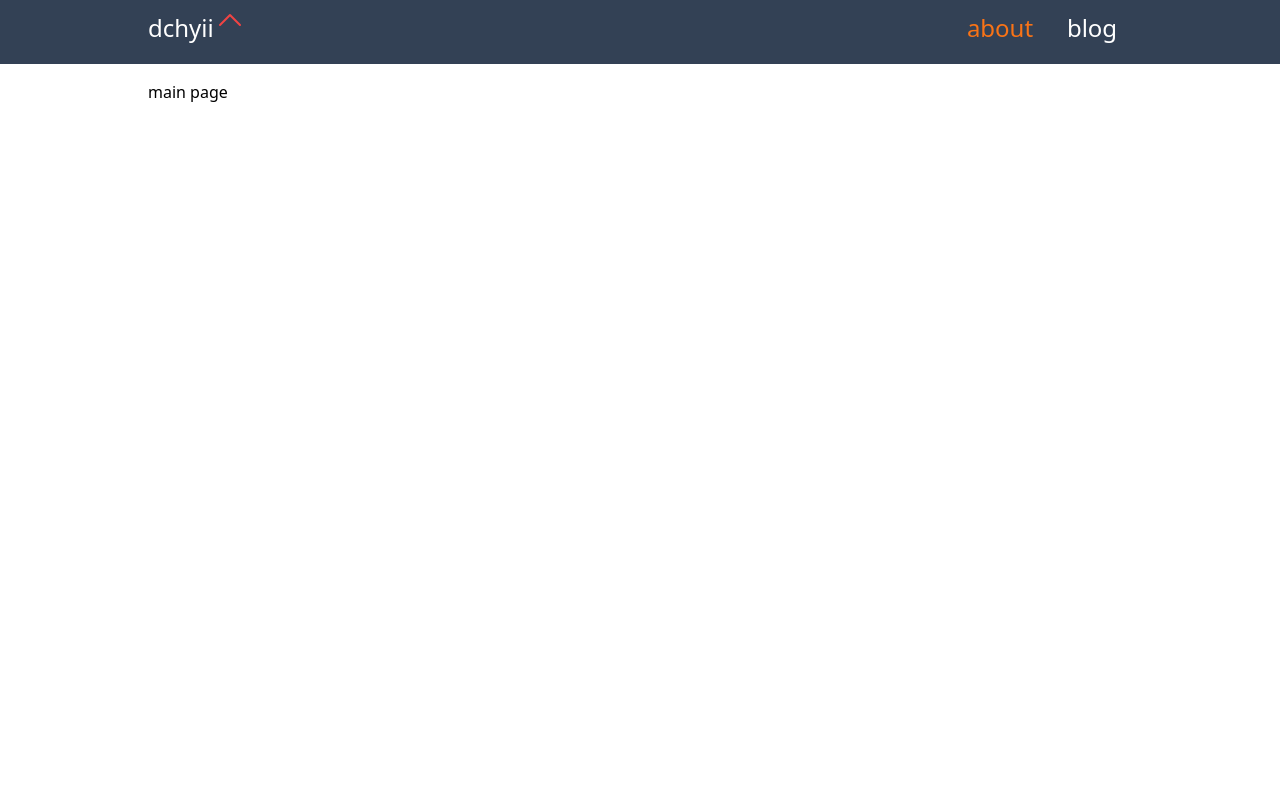
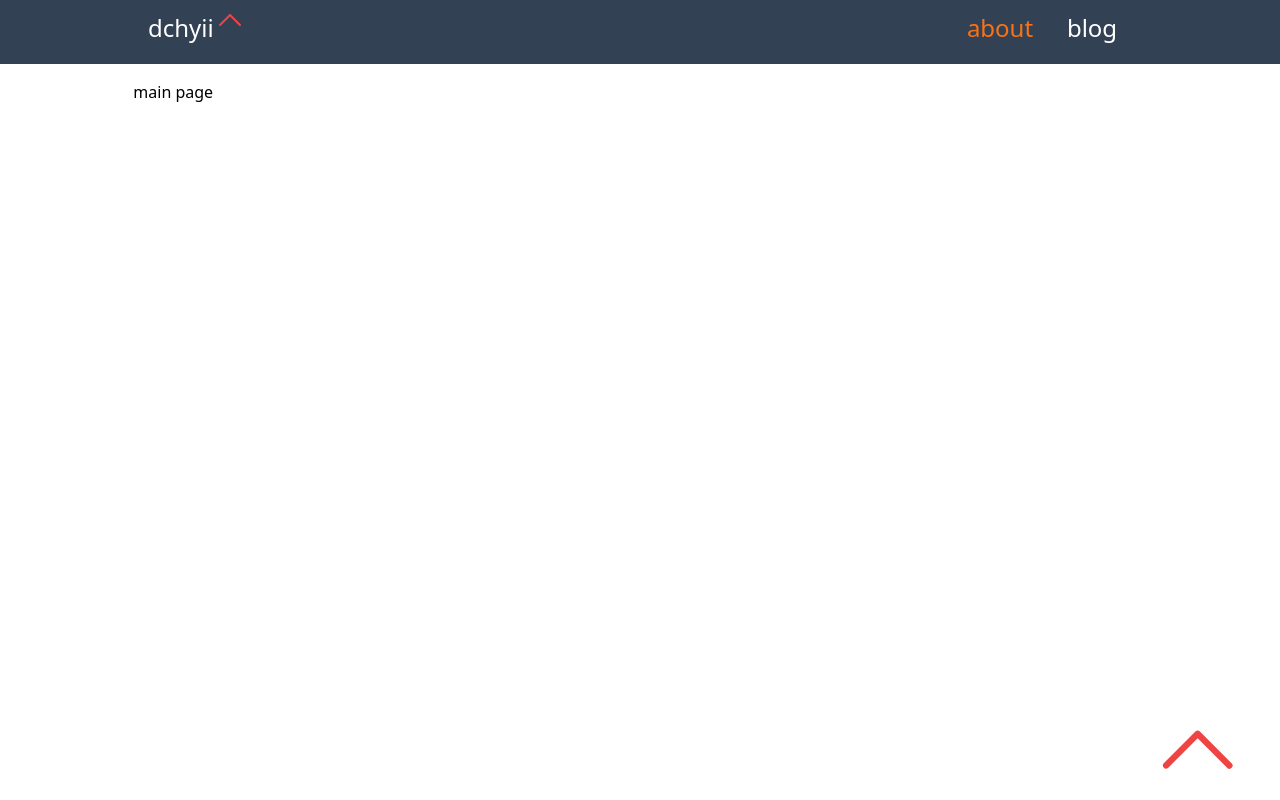
Before and after one commit to dchyii/portfolio-frontend, a Next.js app: page / in a window 1280 px wide. Built offline with nearby package versions, Linux system fonts and the light colour scheme.

Commit message:
completed main layout with logo

```diff
--- a/components/Logo.jsx
+++ b/components/Logo.jsx
@@ -3,7 +3,7 @@ import React from "react";
 const Logo = (props) => {
   return (
     <div
-      className={`group relative ${props.width} ${props.height} overflow-hidden`}
+      className={`group relative ${props.width} aspect-square overflow-hidden`}
     >
       <svg
         xmlns="http://www.w3.org/2000/svg"
--- a/components/layout/MainLayout.jsx
+++ b/components/layout/MainLayout.jsx
@@ -1,11 +1,20 @@
+import Logo from "../logo";
 import NavBar from "./NavBar";
 
 export default function MainLayout({ children }) {
   return (
     <>
       <NavBar />
-      <div className="w-full lg:w-5/6 xl:w-4/5 h-screen mx-auto pt-20 pb-6 px-5 overflow-scroll">
-        <main>{children}</main>
+      <div className="flex h-screen pt-20 px-8">
+        <div className="hidden lg:block lg:w-1/12 xl:w-1/10"></div>
+        <div className="grow pb-6 overflow-scroll">
+          <main>{children}</main>
+        </div>
+        <div className="hidden lg:block lg:w-1/12 xl:w-1/10 relative">
+          <div className="absolute inset-x-0 bottom-0">
+            <Logo width={"w-full"} />
+          </div>
+        </div>
       </div>
     </>
   );
--- a/components/layout/NavBar.jsx
+++ b/components/layout/NavBar.jsx
@@ -14,7 +14,7 @@ const NavBar = () => {
             <a className="flex">
               dchyii
               <span className="-translate-y-2">
-                <Logo width={"w-8"} height={"h-8"} />
+                <Logo width={"w-8"} />
               </span>
             </a>
           </Link>
```
